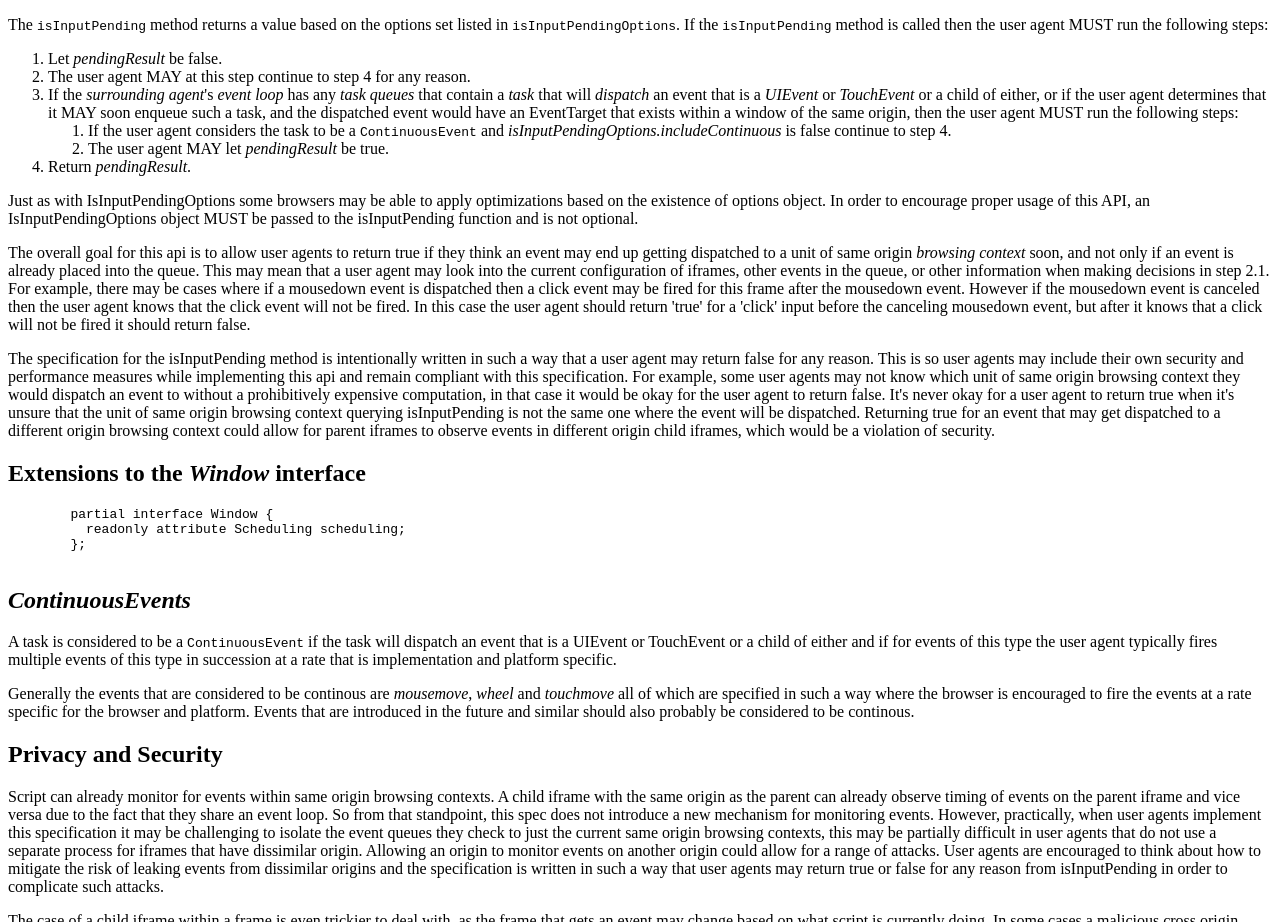
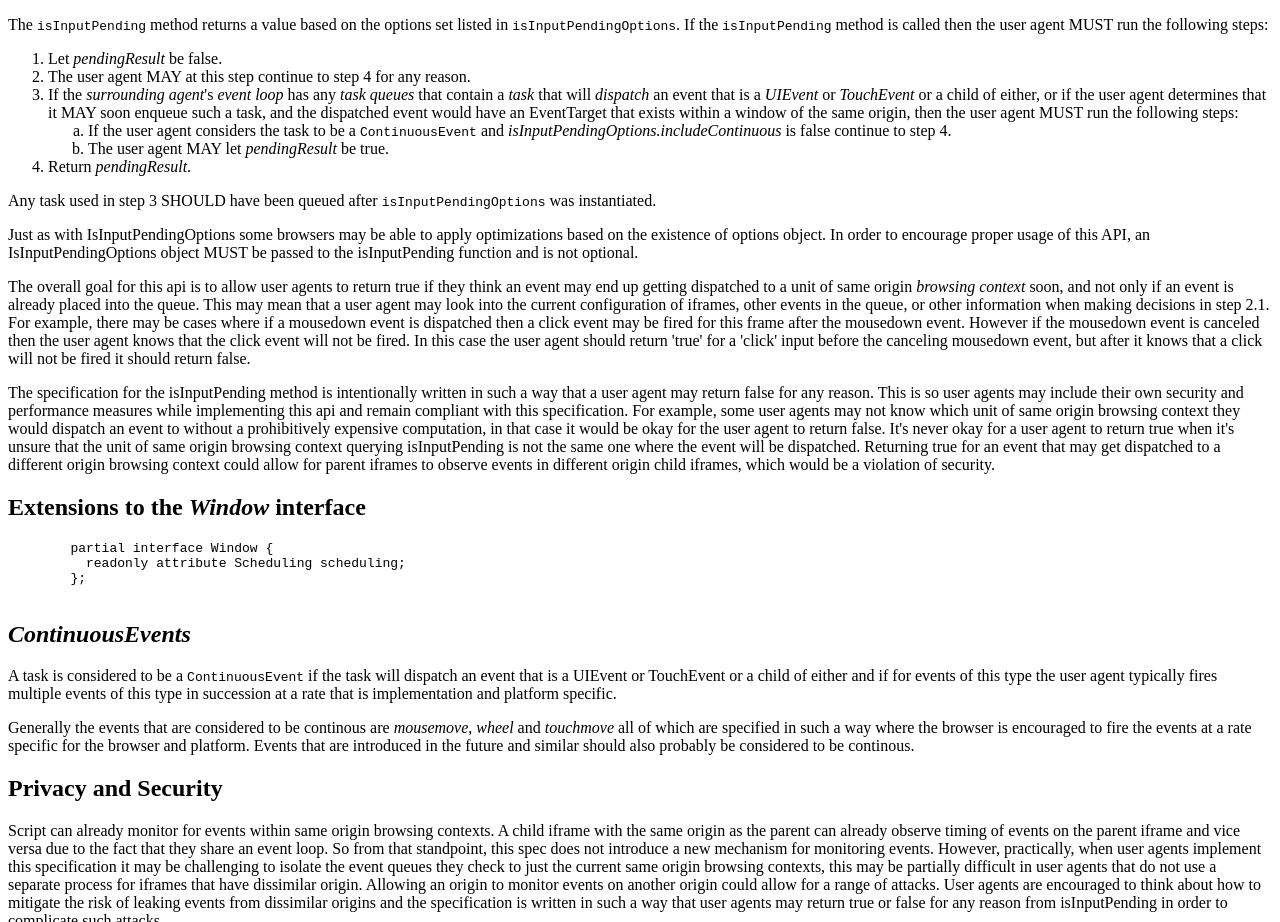
Before and after one commit to WICG/is-input-pending, a plain HTML site: page index.html in a window 1280 px wide. Shown: the part 2521-3443 px from the top of the page. Drawn offline with Linux system fonts and the light colour scheme.

Commit message:
Further specify optimization around isInputPendingOptions

```diff
--- a/index.html
+++ b/index.html
@@ -123,12 +123,13 @@
         <ol>
           <li>Let <i>pendingResult</i> be false.</li>
           <li>The user agent MAY at this step continue to step 4 for any reason.</li>
-          <li>If the <dfn data-cite="ecmascript#surrounding-agent">surrounding agent</dfn>'s <dfn data-cite="html#event-loop">event loop</dfn> has any <dfn data-cite="html#task-queue">task queues</dfn> that contain a <dfn data-cite="html#concept-task">task</dfn> that will <dfn data-cite="dom#concept-event-dispatch">dispatch</dfn> an event that is a <dfn data-cite="uievents#idl-uievent">UIEvent</dfn> or <dfn data-cite="touch-events#touchevent-interface">TouchEvent</dfn> or a child of either, or if the user agent determines that it MAY soon enqueue such a task, and the dispatched event would have an EventTarget that exists within a window of the same origin, then the user agent MUST run the following steps:<ol>
+          <li>If the <dfn data-cite="ecmascript#surrounding-agent">surrounding agent</dfn>'s <dfn data-cite="html#event-loop">event loop</dfn> has any <dfn data-cite="html#task-queue">task queues</dfn> that contain a <dfn data-cite="html#concept-task">task</dfn> that will <dfn data-cite="dom#concept-event-dispatch">dispatch</dfn> an event that is a <dfn data-cite="uievents#idl-uievent">UIEvent</dfn> or <dfn data-cite="touch-events#touchevent-interface">TouchEvent</dfn> or a child of either, or if the user agent determines that it MAY soon enqueue such a task, and the dispatched event would have an EventTarget that exists within a window of the same origin, then the user agent MUST run the following steps:<ol type="a">
             <li> If the user agent considers the task to be a <code><a>ContinuousEvent</a></code> and <i>isInputPendingOptions.includeContinuous</i> is false continue to step 4.</li>
             <li>The user agent MAY let <i>pendingResult</i> be true.</li>
           </ol></li>
           <li>Return <i>pendingResult</i>.</li>
         </ol>
+        <p>Any task used in step 3 SHOULD have been queued after <code>isInputPendingOptions</code> was instantiated.</p>
         <p class="note">Just as with <a>IsInputPendingOptions</a> some browsers may be able to apply optimizations based on the existence of options object. In order to encourage proper usage of this API, an <a>IsInputPendingOptions</a> object MUST be passed to the isInputPending function and is not optional.</p>
         <p class="note">The overall goal for this api is to allow user agents to return true if they think an event may end up getting dispatched to a unit of same origin <dfn data-cite="html#browsing-context">browsing context</dfn> soon, and not only if an event is already placed into the queue. This may mean that a user agent may look into the current configuration of iframes, other events in the queue, or other information when making decisions in step 2.1. For example, there may be cases where if a mousedown event is dispatched then a click event may be fired for this frame after the mousedown event. However if the mousedown event is canceled then the user agent knows that the click event will not be fired. In this case the user agent should return 'true' for a 'click' input before the canceling mousedown event, but after it knows that a click will not be fired it should return false.</p>
 
```
